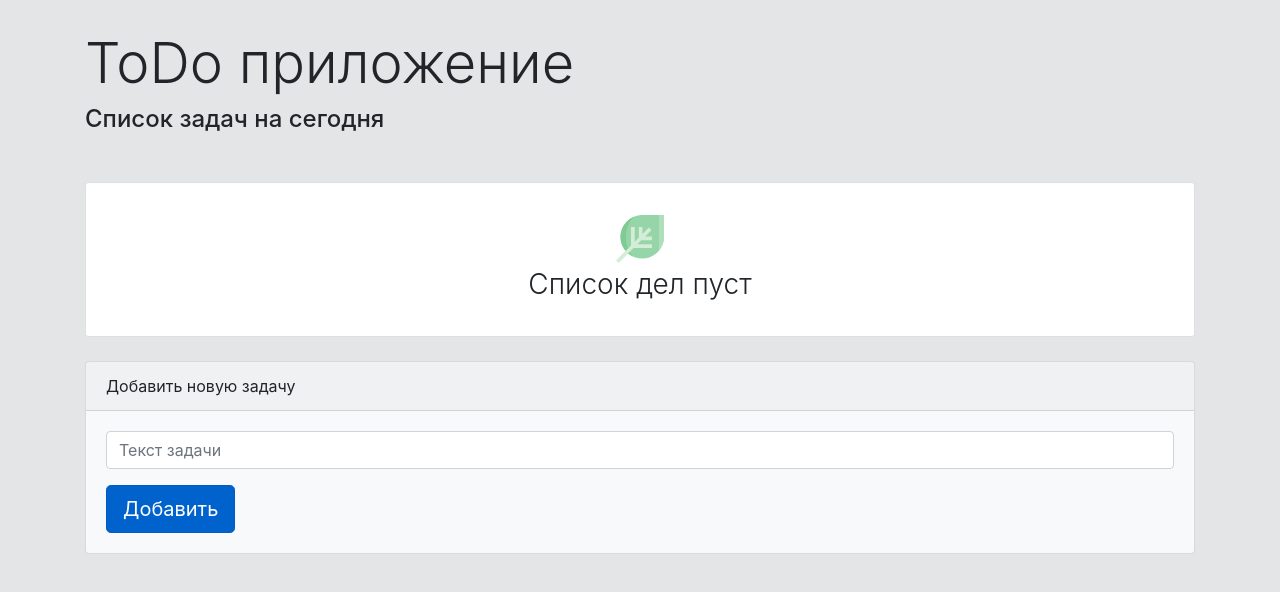
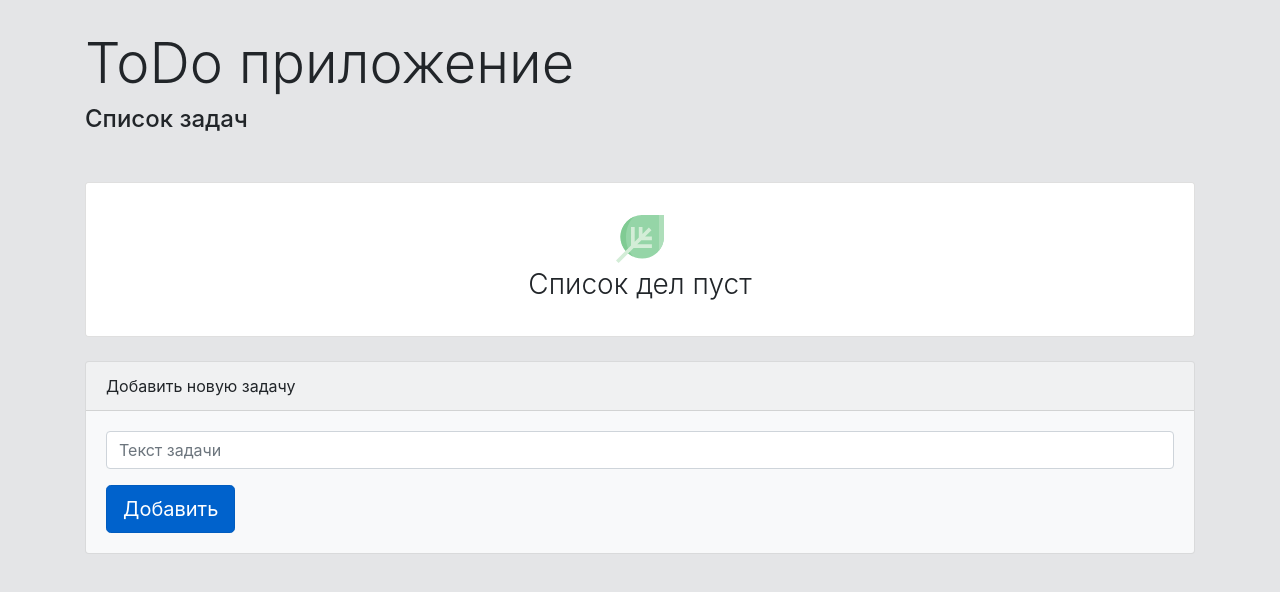
Before and after one commit to Kalyna-Serhii/To-do, a plain HTML site: page index.html in a window 1280 px wide. Drawn offline with nearby package versions, Linux system fonts and the light colour scheme.

Commit message:
Code refactoring

```diff
--- a/index.html
+++ b/index.html
@@ -11,9 +11,7 @@
 	<div class="container">
 
 		<div class="display-4 mb-2">ToDo приложение</div>
-		<div class="h4 mb-5">Список задач на сегодня</div>
-
-		<!-- List of tasks -->
+		<div class="h4 mb-5">Список задач</div>
 		<div class="card mb-4">
 			<ul
 					id="tasksList" class="list-group list-group-flush">
```
